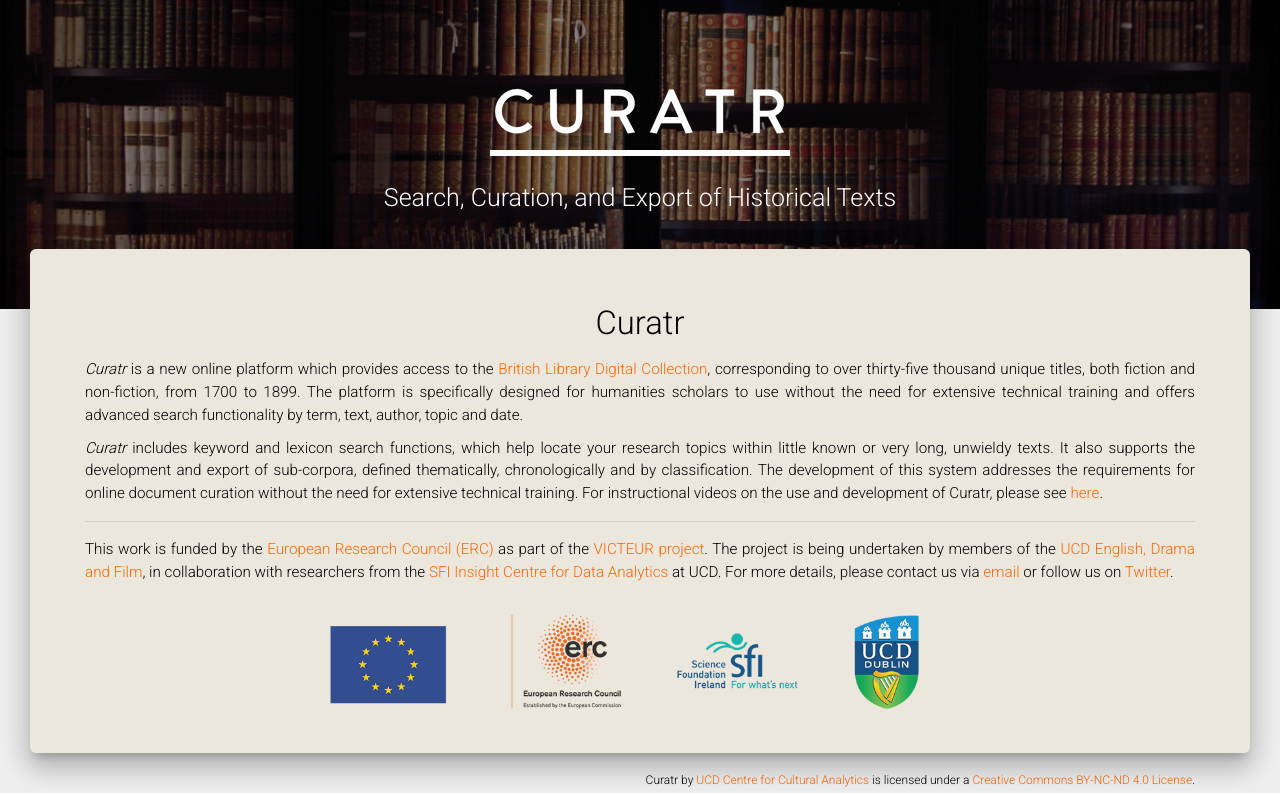
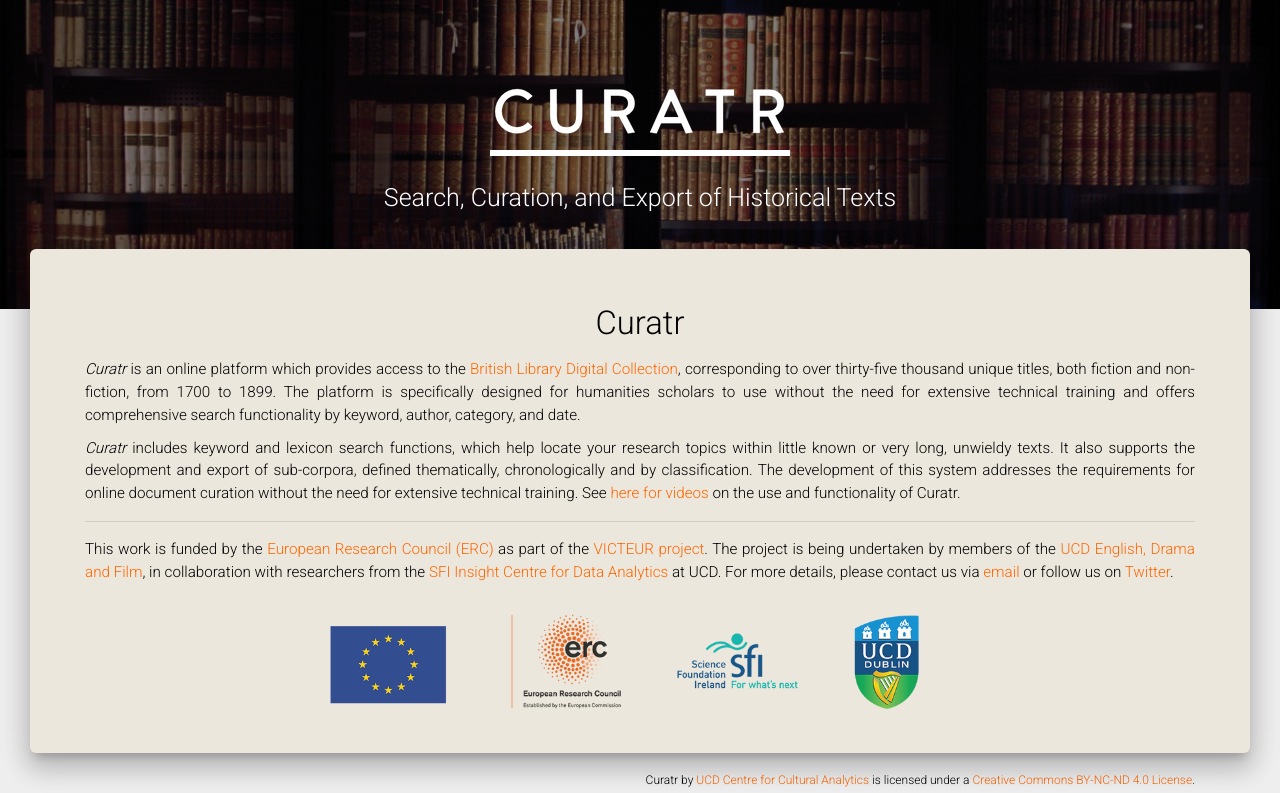
Before and after one commit to derekgreene/curatr, a Python web app: template code/templates/index.html in a window 1280 px wide. Shown: the part 66-859 px from the top of the page. Run offline with Jinja, Linux system fonts and the light colour scheme; the template is opened without the code that fills it, so the values that code supplies are empty; some libraries are stand-ins or nearby versions.

Commit message:
Update welcome text

```diff
--- a/code/templates/about.html
+++ b/code/templates/about.html
@@ -16,7 +16,7 @@
 
     <p class="text-justify">There are inevitable variations in the legibility of earlier texts and those in non-standard formats. Therefore, a key use of Curatr is to assist researchers to identify original texts relevant to their work for consultation in situ in the library. The next phase of the project will seek to integrate Curatr with other relevant online cultural resources, such as records originating from popular lending libraries in the nineteenth-century.</p>
 
-    <p class="text-justify">For instructional videos on the use and development of Curatr, please see <a href="https://projectvicteur.com/2023/01/10/curatr-videos/" target="_blank">here</a></p>.
+    <p class="text-justify">See <a href="https://projectvicteur.com/2023/01/10/curatr-videos/" target="_blank">here for videos</a> on the use and functionality of Curatr.</p>
 
     <hr>
     <p class="text-justify">
--- a/code/templates/block-login.html
+++ b/code/templates/block-login.html
@@ -1,4 +1,8 @@
-<h2>Account Login</h2>
+<h2>Curatr &mdash; Sign In</h2>
+    <p class="text-justify"><i>Curatr</i> is an online platform which provides access to the <a href="https://www.bl.uk/collection-guides/digitised-printed-books" target="_blank">British Library Digital Collection</a>, corresponding to over thirty-five thousand unique titles, both fiction and non-fiction, from 1700 to 1899. The platform is specifically designed for humanities scholars and offers comprehensive search functionality by keyword, author, category, and date.
+    See <a href="https://projectvicteur.com/2023/01/10/curatr-videos/" target="_blank">here for videos</a> on the use and functionality of Curatr.
+    </p>
+    <p class="text-left">Please sign in below if you have an existing account, or request an account to access Curatr:</p>
 <div class="container-login">
     <div class="center-block">
         <form class="form-signin" method="post" action="{{prefix}}/login">
--- a/code/templates/block-welcome.html
+++ b/code/templates/block-welcome.html
@@ -6,9 +6,8 @@
 {% endif %}
 </h2>
 
-<p class="text-justify"><i>Curatr</i> is a new online platform which provides access to the <a href="https://www.bl.uk/collection-guides/digitised-printed-books" target="_blank">British Library Digital Collection</a>, corresponding to over thirty-five thousand unique titles, both fiction and non-fiction, from 1700 to 1899. The platform is specifically designed for humanities scholars to use without the need for extensive technical training and offers advanced search functionality by term, text, author, topic and date.
-</p>
-<p class="text-justify"><i>Curatr</i> includes keyword and lexicon search functions, which help locate your research topics within little known or very long, unwieldy texts. It also supports the development and export of sub-corpora, defined thematically, chronologically and by classification. The development of this system addresses the requirements for online document curation without the need for extensive technical training. For instructional videos on the use and development of Curatr, please see <a href="https://projectvicteur.com/2023/01/10/curatr-videos/" target="_blank">here</a>.</p>
+<p class="text-justify"><i>Curatr</i> is an online platform which provides access to the <a href="https://www.bl.uk/collection-guides/digitised-printed-books" target="_blank">British Library Digital Collection</a>, corresponding to over thirty-five thousand unique titles, both fiction and non-fiction, from 1700 to 1899. The platform is specifically designed for humanities scholars to use without the need for extensive technical training and offers comprehensive search functionality by keyword, author, category, and date.</p>
+<p class="text-justify"><i>Curatr</i> includes keyword and lexicon search functions, which help locate your research topics within little known or very long, unwieldy texts. It also supports the development and export of sub-corpora, defined thematically, chronologically and by classification. The development of this system addresses the requirements for online document curation without the need for extensive technical training. See <a href="https://projectvicteur.com/2023/01/10/curatr-videos/" target="_blank">here for videos</a> on the use and functionality of Curatr.</p>
 <hr>
 <p class="text-justify">This work is funded by the <a href="https://erc.europa.eu/">European Research Council (ERC)</a> as part of the <a href="https://projectvicteur.com/" target="_blank">VICTEUR project</a>. The project is being undertaken by members of the <a href='http://www.ucd.ie/englishdramafilm/' target='_blank'>UCD English, Drama and Film</a>, in collaboration with researchers from the <a href='http://www.insight-centre.org/' target='_blank'>SFI Insight Centre for Data Analytics</a> at UCD. For more details, please contact us via <a href="mailto:ucdcuratr@gmail.com">email</a> or follow us on <a href="https://twitter.com/Victeurproject" target="_blank">Twitter</a>.</p>
 <p style="align: center; margin-top: 1.8em;">
```
